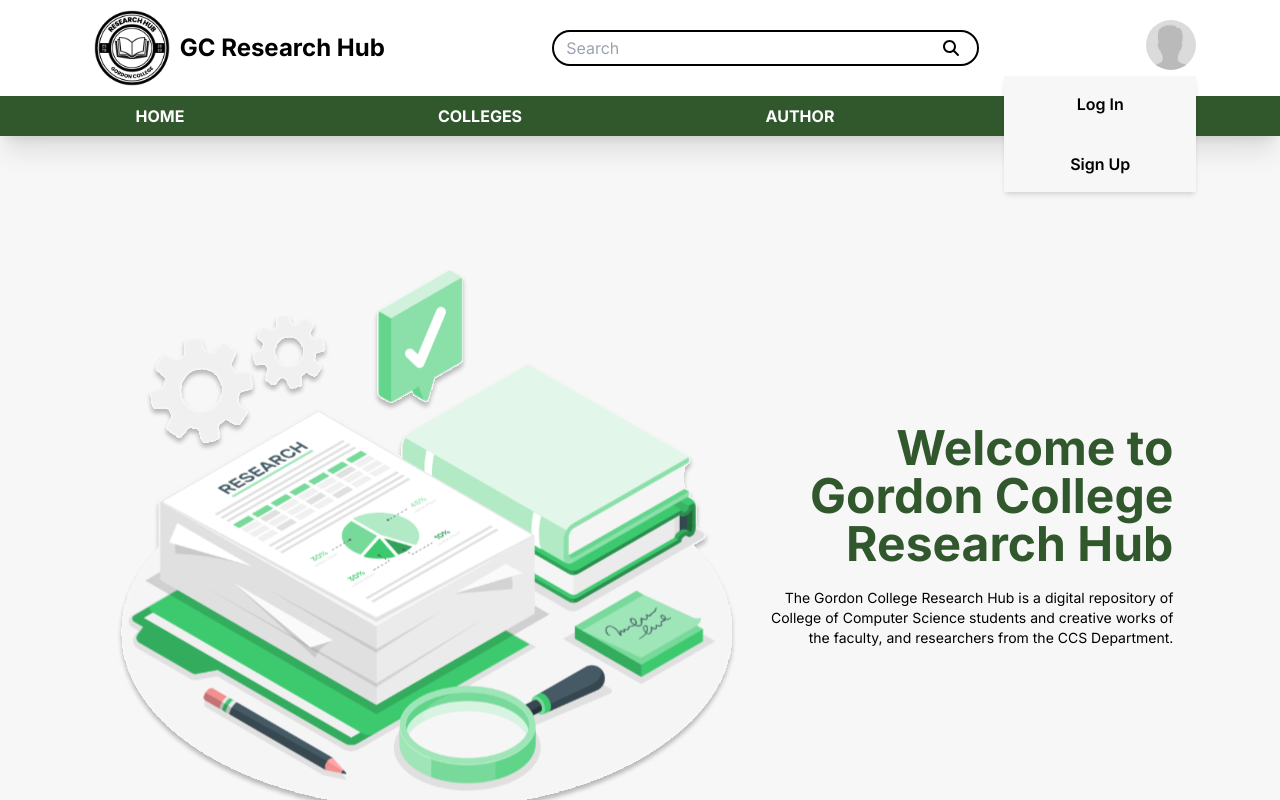
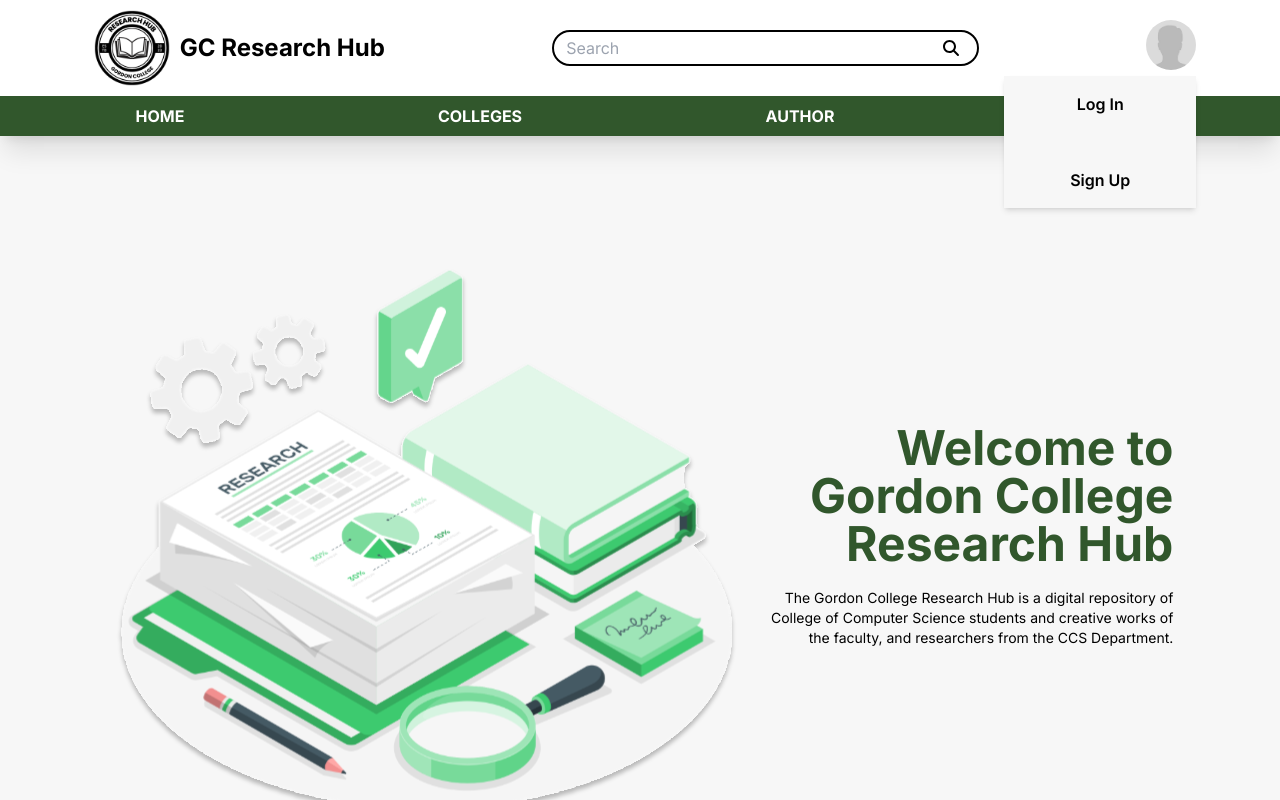
Before and after one commit to Alexs43/gc-research-hub, a Next.js app: page / in a window 1280 px wide. Both pictures are taken after a click on the button 1171 px from the left and 45 px from the top of the page. Shown: the top 800 px of the page. Built offline with nearby package versions, Linux system fonts and the light colour scheme; no server answers; the database is empty.

Commit message:
HOVER EFFECT ON BUTTON

```diff
--- a/app/components/Navbar.tsx
+++ b/app/components/Navbar.tsx
@@ -60,10 +60,10 @@ export default function Navbar() {
           {showUserModal && (
             <div
               id="popup"
-              className="flex flex-col bg-offWhite px-10 py-2 gap-5 shadow-md absolute z-10 md:w-48 top-full right-0"
+              className="flex flex-col bg-offWhite  gap-5 shadow-md absolute z-10 md:w-48 top-full right-0 "
             >
               <button
-                className="py-2 font-semibold"
+                className="py-4 px-10 font-semibold hover:bg-primaryGreen hover:text-white transition-all"
                 title="Login"
                 onClick={() => {
                   setShowModal(true);
@@ -72,7 +72,7 @@ export default function Navbar() {
               >
                 Log In
               </button>
-              <button className="py-2 font-semibold" title="signup">
+              <button className="py-4 px-10 font-semibold hover:bg-primaryGreen hover:text-white transition-all" title="signup">
                 Sign Up
               </button>
             </div>
```
